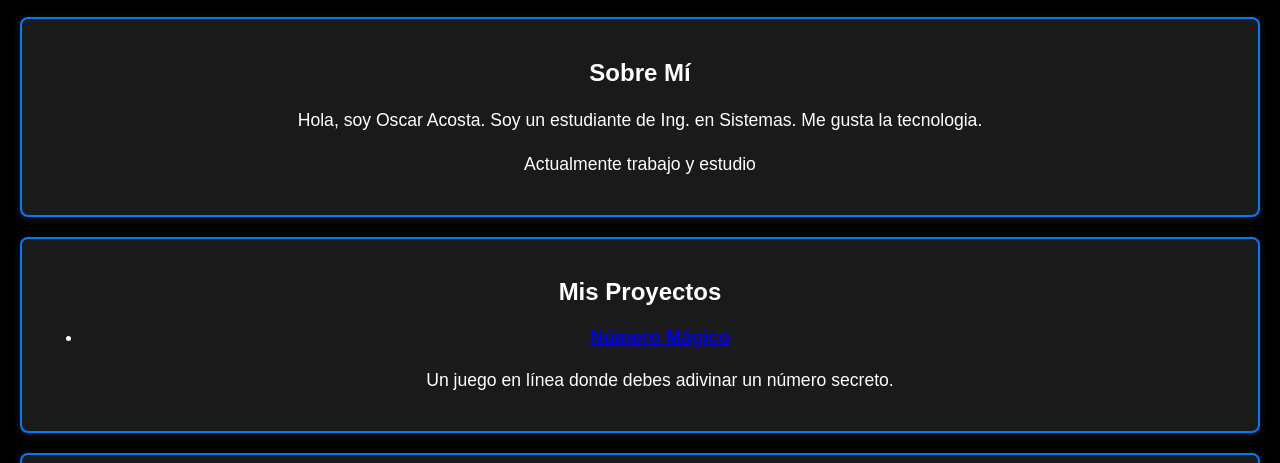
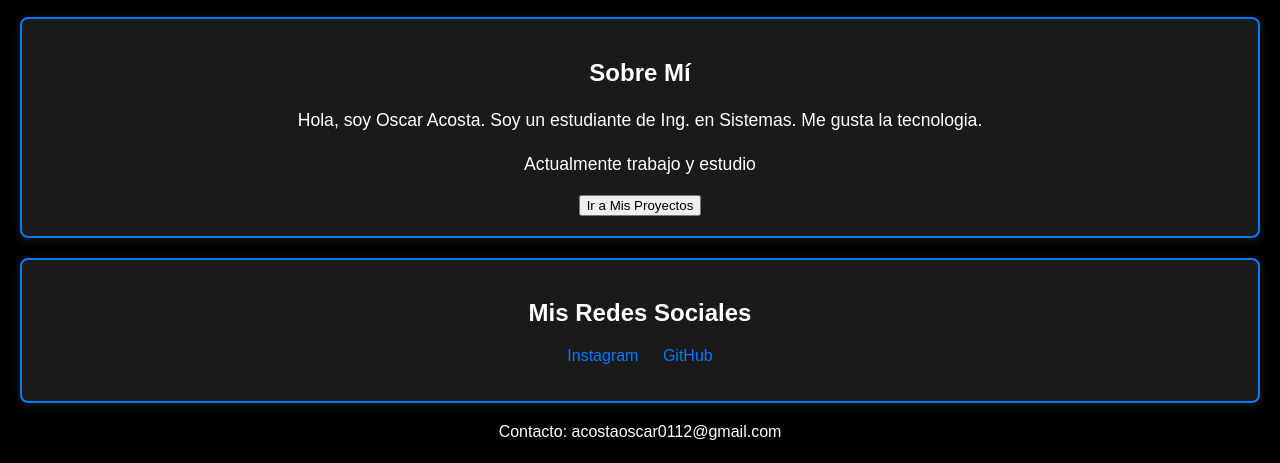
Before and after one commit to Oscar0154/Portafolio, a plain HTML site: page index.html in a window 1280 px wide. Shown: the part 489-952 px from the top of the page. Drawn offline with Linux system fonts and the light colour scheme.

Commit message:
Update index.html

```diff
--- a/index.html
+++ b/index.html
@@ -18,16 +18,7 @@
         <h2>Sobre Mí</h2>
         <p>Hola, soy Oscar Acosta. Soy un estudiante de Ing. en Sistemas. Me gusta la tecnologia.</p>
         <p>Actualmente trabajo y estudio</p>
-    </div>
-
-    <div class="section" id="proyectos">
-        <h2>Mis Proyectos</h2>
-        <ul>
-            <li>
-                <h3><a href="https://oscar0154.github.io/Numero-magico/" target="_blank">Número Mágico</a></h3>
-                <p>Un juego en línea donde debes adivinar un número secreto.</p>
-            </li>
-        </ul>
+        <button onclick="location.href='mis_proyectos.html'">Ir a Mis Proyectos</button>
     </div>
 
     <div class="section" id="redes-sociales">
```
